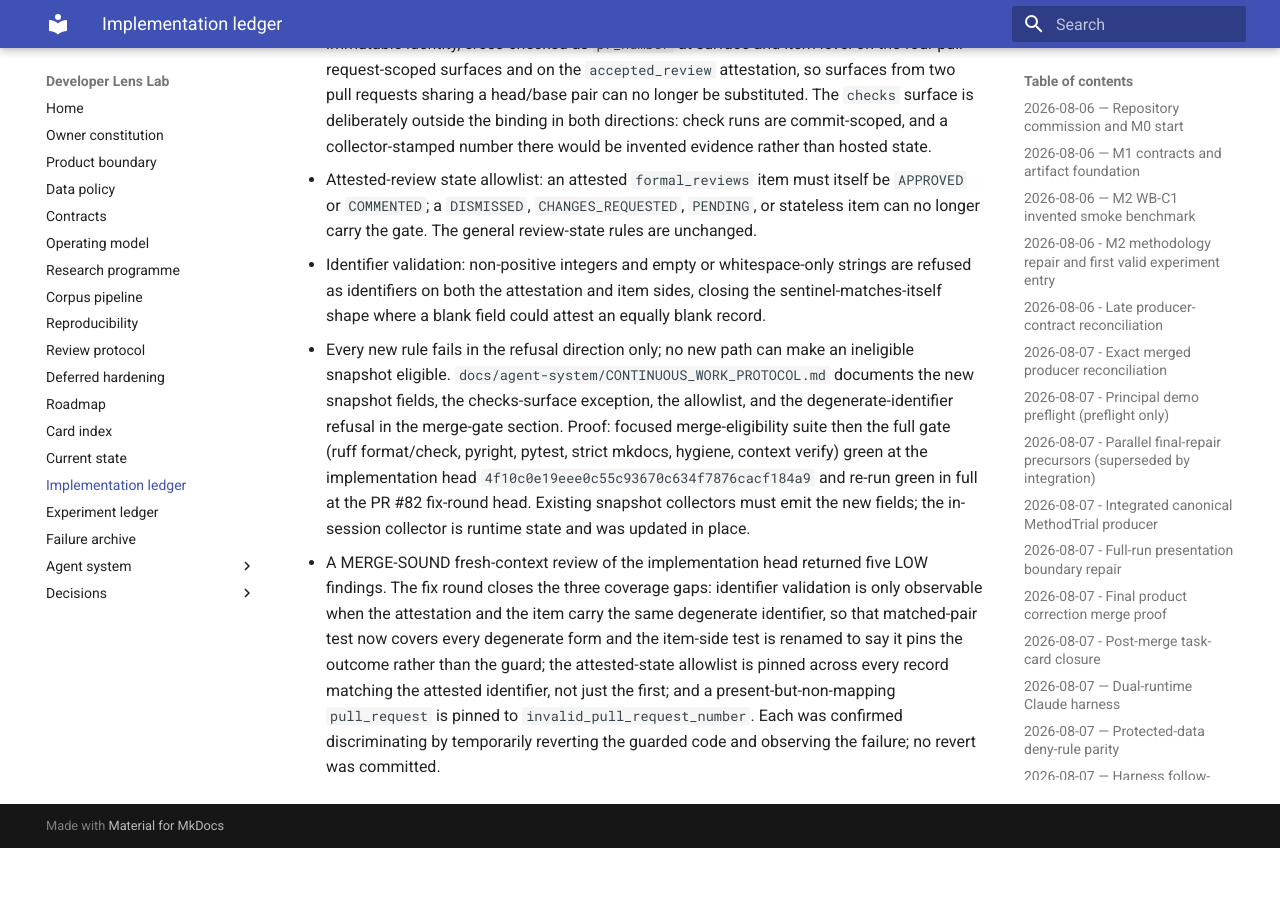
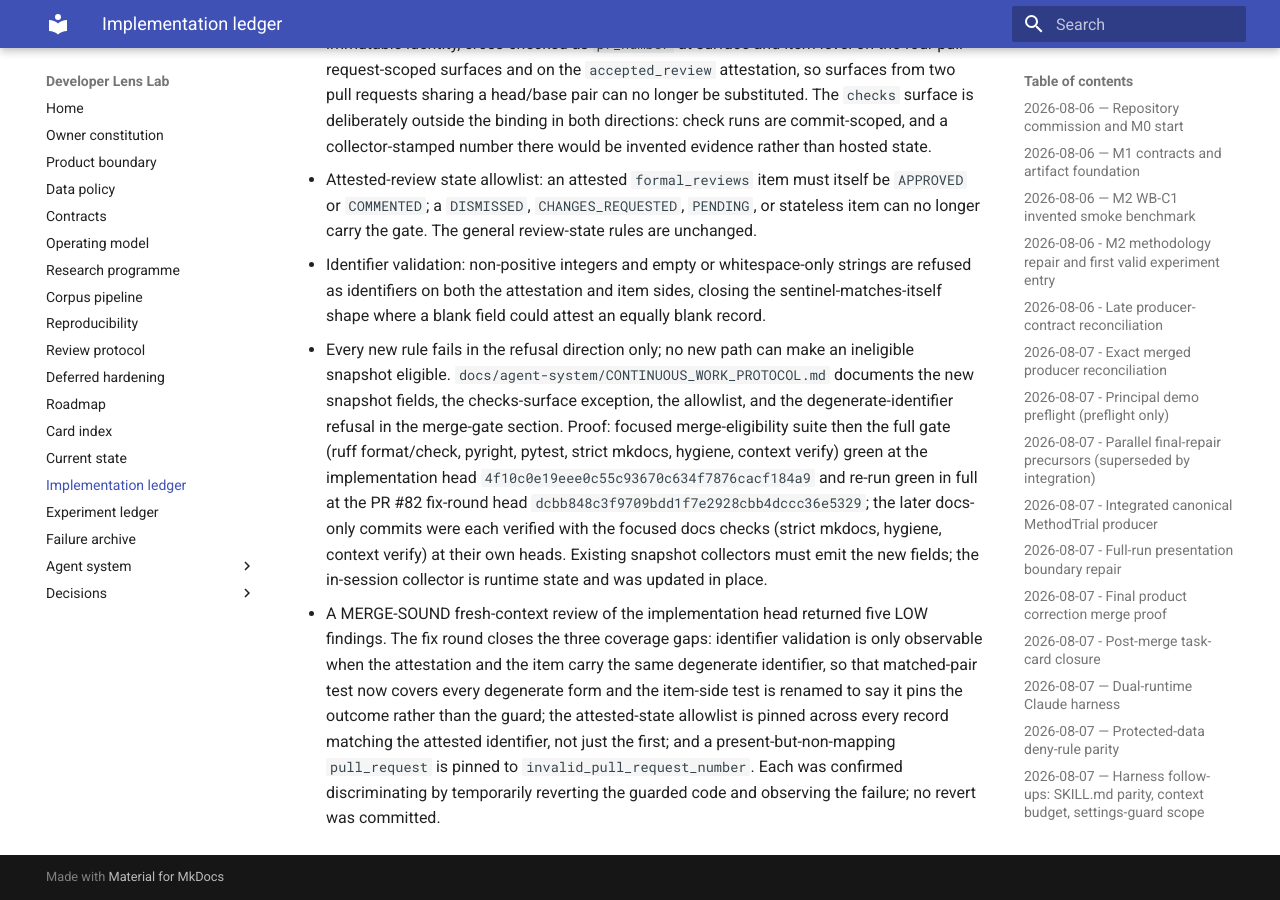
Before and after one commit to Chris0Jeky/developer-lens-lab, an MkDocs documentation site: the page built from docs/IMPLEMENTATION_LEDGER.md, in a window 1280 px wide and 900 px high, scrolled down 39115 px. Built offline with MkDocs 1.6.1 and Material for MkDocs 9.7.7, drawn with Linux system fonts in a browser that asks for light colours; before the commit the page ends 39963 px from its top, so only the background shows below that.

Commit message:
docs: apply the micro-verification nits
Claude-Session: https://claude.ai/code/session_013UrXm6JjTRf6vqucmpDb3t

```diff
--- a/docs/IMPLEMENTATION_LEDGER.md
+++ b/docs/IMPLEMENTATION_LEDGER.md
@@ -1297,7 +1297,9 @@ hashed package bytes only; the joint tag remains blocked on product
   the merge-gate section. Proof: focused merge-eligibility suite then the full gate (ruff
   format/check, pyright, pytest, strict mkdocs, hygiene, context verify) green at the
   implementation head `4f10c0e19eee0c55c93670c634f7876cacf184a9` and re-run green in full at the
-  PR #82 fix-round head. Existing snapshot collectors must emit the new fields; the in-session
+  PR #82 fix-round head `dcbb848c3f9709bdd1f7e2928cbb4dccc36e5329`; the later docs-only commits
+  were each verified with the focused docs checks (strict mkdocs, hygiene, context verify) at
+  their own heads. Existing snapshot collectors must emit the new fields; the in-session
   collector is runtime state and was updated in place.
 - A MERGE-SOUND fresh-context review of the implementation head returned five LOW findings. The
   fix round closes the three coverage gaps: identifier validation is only observable when the
```
Also changed, not shown: docs/agent-system/FRICTION_LOG.md (+1 -1 lines), 1 other file.
